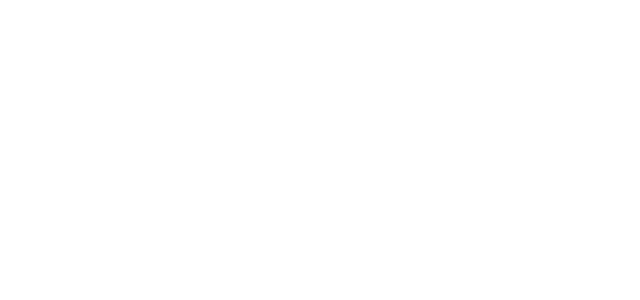
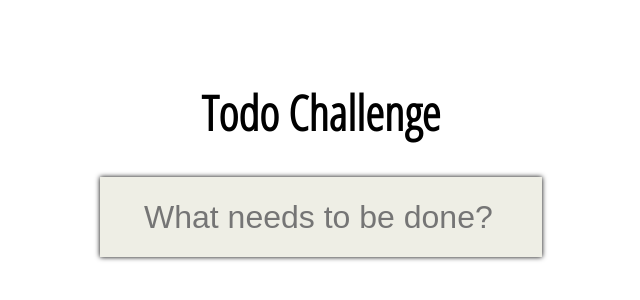
Before and after one commit to Zoofru/10Hours-10Challenges, a plain HTML site: page todoApp/index.html in a window 1280 px wide. Shown: the whole page, without its empty margins (319-959 px from the left). Drawn offline with Linux system fonts and the light colour scheme.

Commit message:
commit excuse

```diff
--- a/todoApp/index.html
+++ b/todoApp/index.html
@@ -9,11 +9,13 @@
     <title>Todo App</title>
 </head>
 <body>
+    <h1 class='todoTitle'>Todo Challenge</h1>
     <div class='todoCont'>
         <div class='todo'>
-
+            <input class='todoInput' autocomplete="off" spellcheck="false" placeholder="What needs to be done?">
         </div>
     </div>
 
 </body>
 </html>
+<!-- 35m -->
--- a/todoApp/style.css
+++ b/todoApp/style.css
@@ -0,0 +1,36 @@
+@import url('https://fonts.googleapis.com/css2?family=Open+Sans+Condensed:wght@300&display=swap');
+
+
+.todoCont {
+    display: flex;
+    justify-content: center;
+}
+
+.todoTitle {
+    margin-top: 10vh;
+    text-align: center;
+    font-size: xxx-large;
+    font-family: 'Open Sans Condensed';
+}
+
+.todo {
+    width: 35%;
+    height: 10vh;
+    background-color: rgb(238, 238, 229);
+    display: flex;
+    justify-content: center;
+    align-items: center;
+    box-shadow: 0px 0px 5px black;
+}
+
+.todoInput {
+    width: 80%;
+    height: 100%;
+    background-color: transparent;
+    border: none;
+        font-size: xx-large;
+    }
+
+    .todoInput:focus {
+    outline: none;
+}
```
